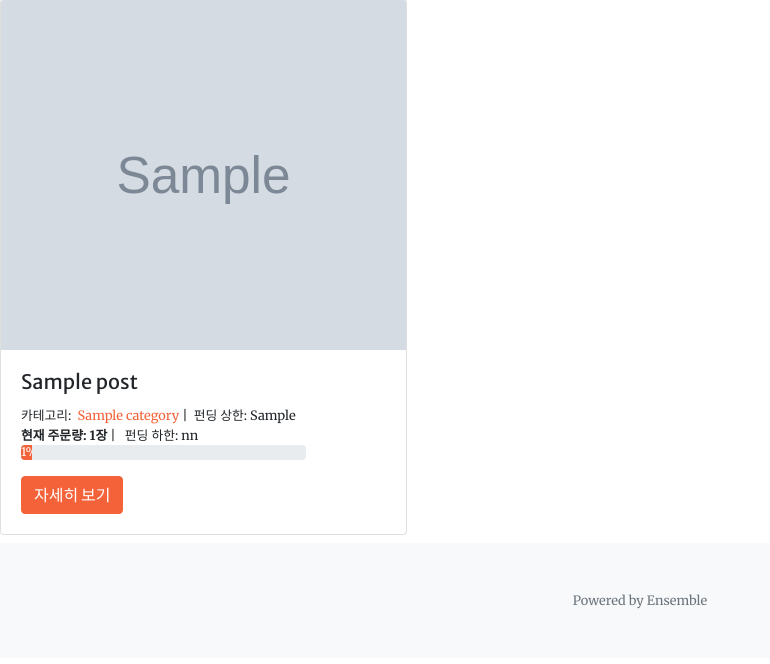
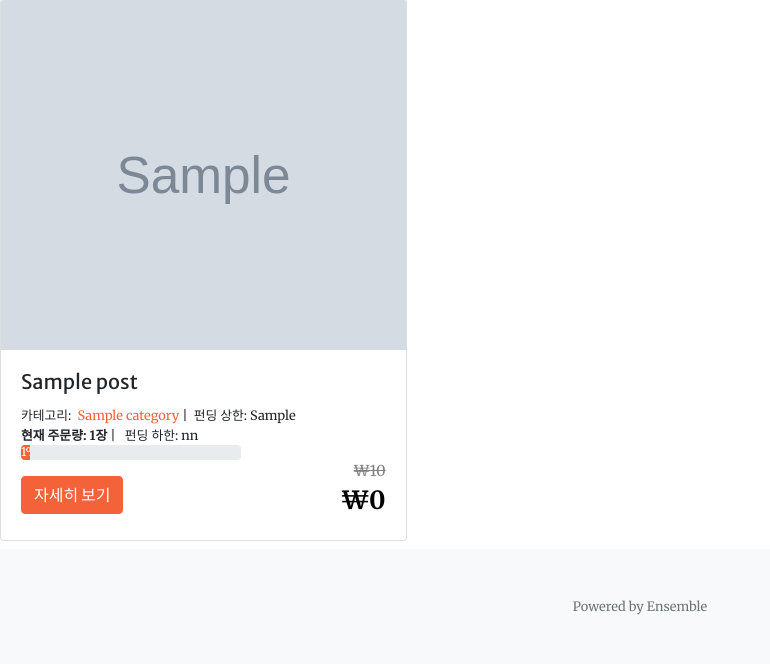
Before and after one commit to Sunny-W-Park/ensemble4publish, a Django app: page /blog/ in a window 1280 px wide. Shown: the part 386-1050 px from the top of the page, without its empty margins (0-770 px from the left). Before the commit the page ends 995 px from the top, so only its background shows below. Run offline with Django 3.2, Linux system fonts and the light colour scheme; tables that the repository leaves empty hold one stand-in row (values such as "Sample post"); grey boxes marked "Sample" are stand-in pictures; some libraries are stand-ins or nearby versions.

Commit message:
0814_18:02

```diff
--- a/blog/templates/blog_category.html
+++ b/blog/templates/blog_category.html
@@ -1,7 +1,7 @@
 {% extends "base.html" %}
 
 {% block page_content %}
-<div class="col-md-8 offset-md-2">
+<div class="col-md-8 offset-md-2;" style="float:none; margin: 0 auto; padding-top: 100px;">
     <h3>{{ category | title  }} </h3>
     <hr>
     {% for post in posts %}
@@ -15,7 +15,7 @@
             </a>&nbsp;
             {% endfor %}
         </small>
-        <p>{{ post.body | slice:":400"}}...</p>
+        <p>{{ post.body | slice:":400"}}</p>
         {% endfor %}
 </div>
 {% endblock %}
--- a/blog/templates/blog_detail.html
+++ b/blog/templates/blog_detail.html
@@ -24,6 +24,7 @@
     }
 
 
+
 </style>
 
 <div class="col-md-8 offset-md-2;" style="float:none; margin: 0 auto; padding-top: 100px;">
@@ -41,9 +42,11 @@
         {% endfor %}
     </small>
 
+
 <div class = "progress" style = "height:15px; width:400px;" valign = "top;" >
     <div class = "progress-bar" role = "progressbar" style = "width: 52%;"  aria-valuemin = "0" aria-valuemax = "100">25% (총 25만 8천원)</div>
 </div>
+
 
     <br/>
     <br/>
--- a/blog/templates/blog_index.html
+++ b/blog/templates/blog_index.html
@@ -2,6 +2,21 @@
 {% load static %}
 
 {% block page_content %}
+
+
+<style>
+
+    .price {
+        width: 200px;
+        height: 60px;
+        float: right;
+        text-align: right;
+        display: inline-block;
+    }
+
+
+</style>
+
 
         <section class="page-section bg-warning" id="banner">
             <div class="container">
@@ -43,9 +58,15 @@
                 </small>
 
 
-                <div class = "progress" style = "height:15px; width:285px;" valign = "top;" >
+                <div class = "progress" style = "height:15px; width:220px;" valign = "top;" >
                 <div class = "progress-bar" role = "progressbar" style = "width: {{post.call_rate}}%;"  aria-valuemin = "0" aria-valuemax = "100"> {{post.call}}%(총 25만 8천원)
                 </div>
+                </div>
+
+
+                <div class="price">
+                    <span style="font-size: 15px; color: grey; text-decoration: line-through;"> ₩{{post.price}} </span>
+                    <br /> <span style="font-size: 25px; color: black; font-weight: bold;"> ₩{{post.discounted}} </span>
                 </div>
 
 
--- a/blog/views.py
+++ b/blog/views.py
@@ -21,7 +21,7 @@ def blog_index(request):
 
 def blog_category(request, category):
     posts = Post.objects.filter(categories__name__contains=category).order_by(
-                    '-created_on'
+                    'title'
                     )
     context = {"category": category, "posts": posts}
     return render(request, "blog_category.html", context)
```
Also changed, not shown: blog/templates/SubmitOK.html (+28 -16 lines), 12 other files.
